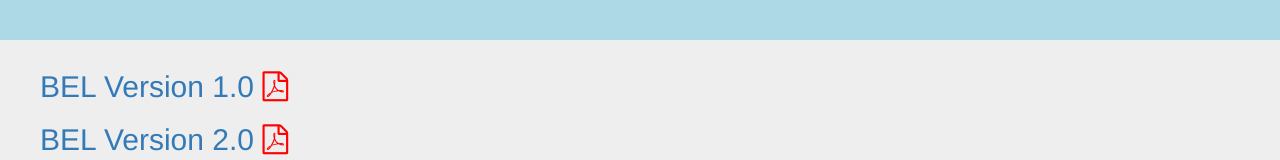
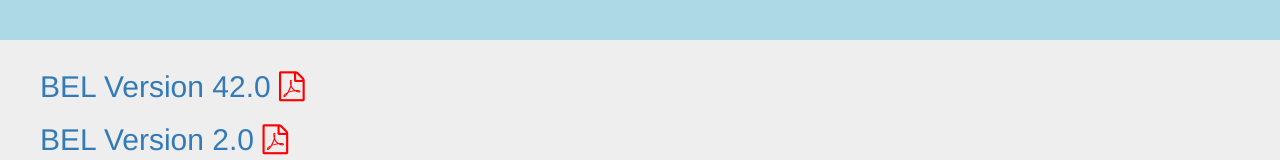
Before and after one commit to OpenBEL/language, a plain HTML site: page web/index.html in a window 1280 px wide. Shown: the part 155-315 px from the top of the page. Drawn offline with nearby package versions, Linux system fonts and the light colour scheme.

Commit message:
bump index as a test

```diff
--- a/web/index.html
+++ b/web/index.html
@@ -60,7 +60,7 @@
     </div><!-- /.jumbotron -->
 
     <ul>
-      <li><h2><a href="bel_specification_version_1.0.html">BEL Version 1.0</a> <a href="bel_specification_version_1.0.pdf"><i class="fa fa-file-pdf-o" aria-hidden="true"></i></a></h2></li>
+      <li><h2><a href="bel_specification_version_1.0.html">BEL Version 42.0</a> <a href="bel_specification_version_1.0.pdf"><i class="fa fa-file-pdf-o" aria-hidden="true"></i></a></h2></li>
       <li><h2><a href="bel_specification_version_2.0.html">BEL Version 2.0</a> <a href="bel_specification_version_2.0.pdf"><i class="fa fa-file-pdf-o" aria-hidden="true"></i></a></h2></li>
     </ul>
     <!-- jQuery (necessary for Bootstrap's JavaScript plugins) -->
```
